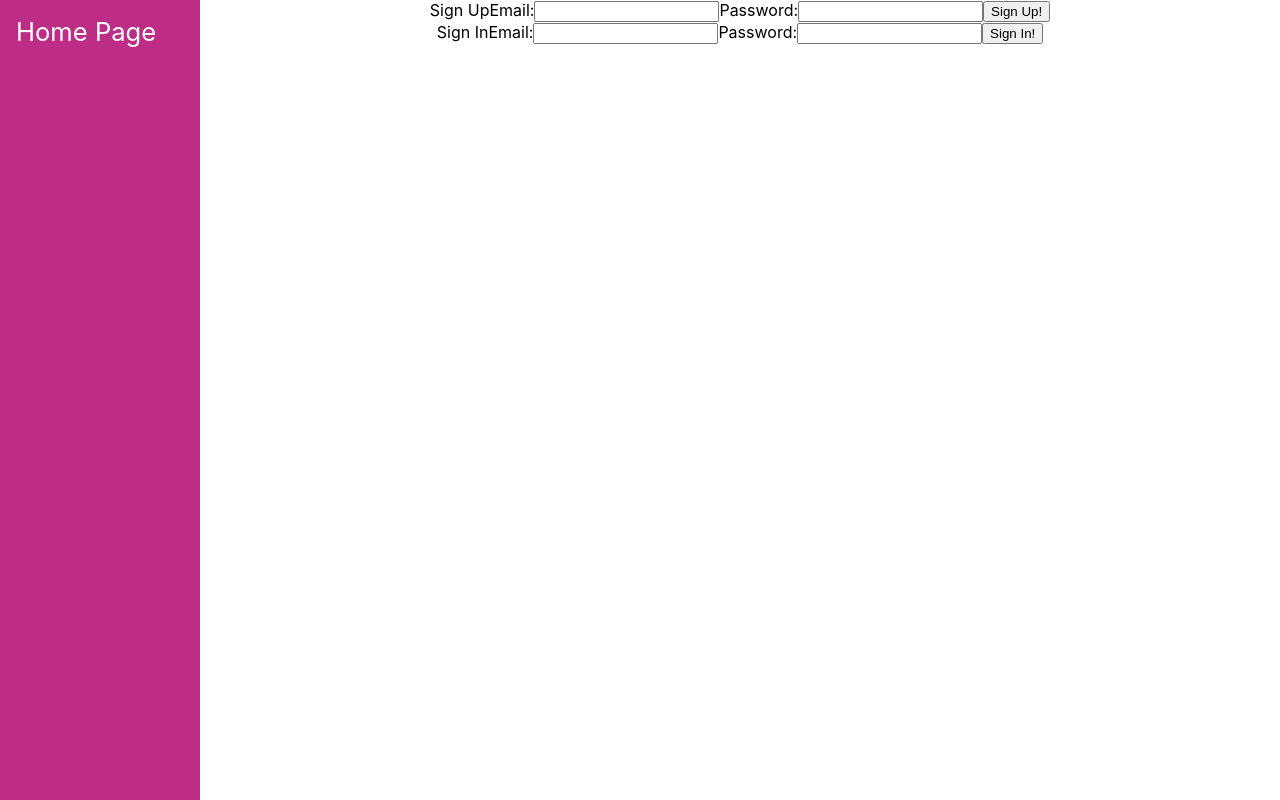
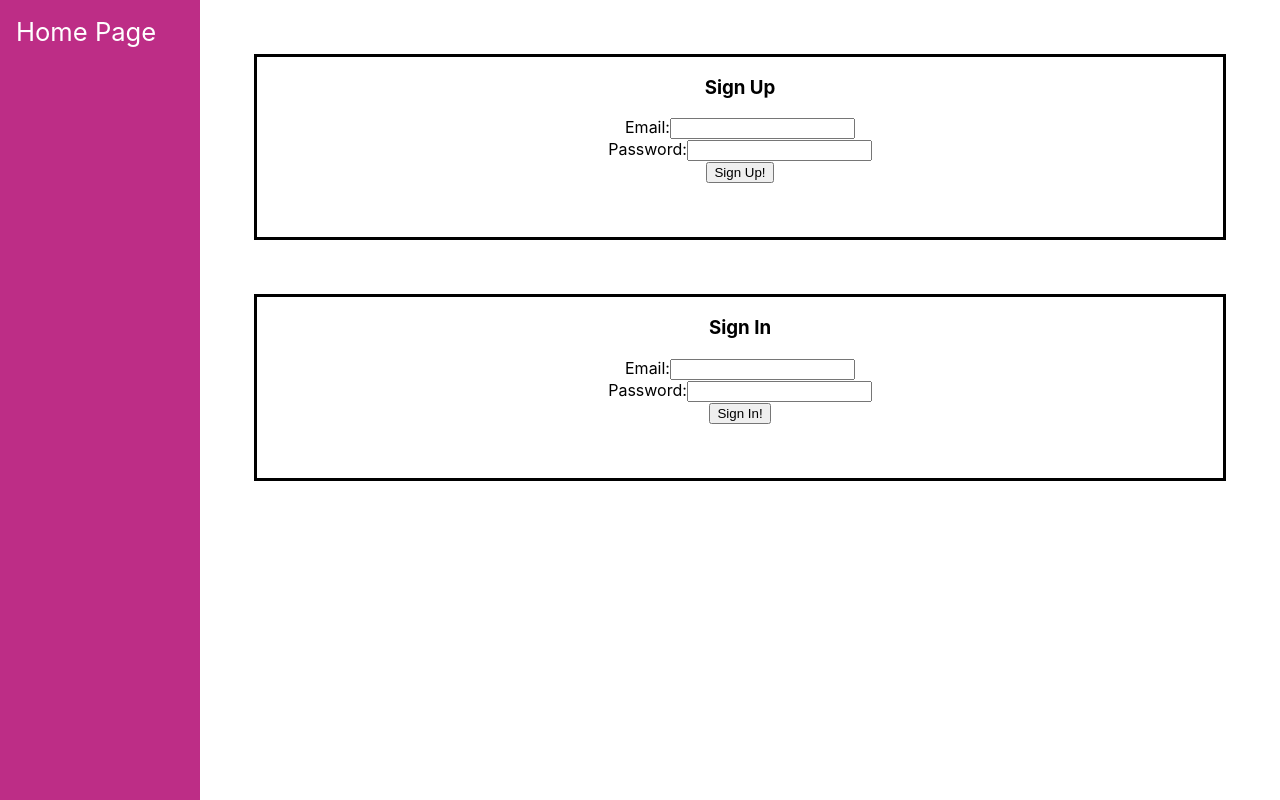
Before and after one commit to katiepdx/todo-app-fe, a React (Create React App) app: page /auth in a window 1280 px wide. Built offline with nearby package versions, Linux system fonts and the light colour scheme; no server answers.

Commit message:
add styles

```diff
--- a/src/App.css
+++ b/src/App.css
@@ -8,6 +8,12 @@
 .homepage {
   padding: 30%;
   background-color: plum;
+}
+
+.signup-form, .signin-form {
+  border: 3px solid black;
+  margin: 5%;
+  padding-bottom: 5%;
 }
 
 .all-todos {
--- a/src/AuthPage.js
+++ b/src/AuthPage.js
@@ -66,29 +66,38 @@ export default class AuthPage extends Component {
     render() {
 
         return (
+            <div classname="auth-page">
+                <form className="signup-form" onSubmit={this.handleSignUpClick}>
+                    <h3>Sign Up</h3>
+                    <label>
                         <div>
-                <form className="signup-form" onSubmit={this.handleSignUpClick}>
-                    Sign Up
-                    <label>
                             Email:
                             <input onChange={this.handleSignUpEmailChange} value={this.state.signUpEmail}/>
+                        </div>
                     </label>
                     <label>
+                        <div>
                             Password:
                             <input onChange={this.handleSignUpPasswordChange} value={this.state.signUpPassword}/>
+                        </div>
                     </label>
 
                     <button>Sign Up!</button>
                 </form>
+
                 <form className="signin-form" onSubmit={this.handleSignInClick}>
-                    Sign In
+                    <h3>Sign In</h3>
                     <label>
+                        <div>
                             Email:
                             <input onChange={this.handleSignInEmailChange} value={this.state.signInEmail}/>
+                        </div>
                     </label>
                     <label>
+                        <div>
                             Password:
                             <input onChange={this.handleSignInPasswordChange} value={this.state.signInPassword}/>
+                        </div>
                     </label>
 
                     <button>Sign In!</button>
```
Lines whose indentation alone changed are shown as unchanged.
